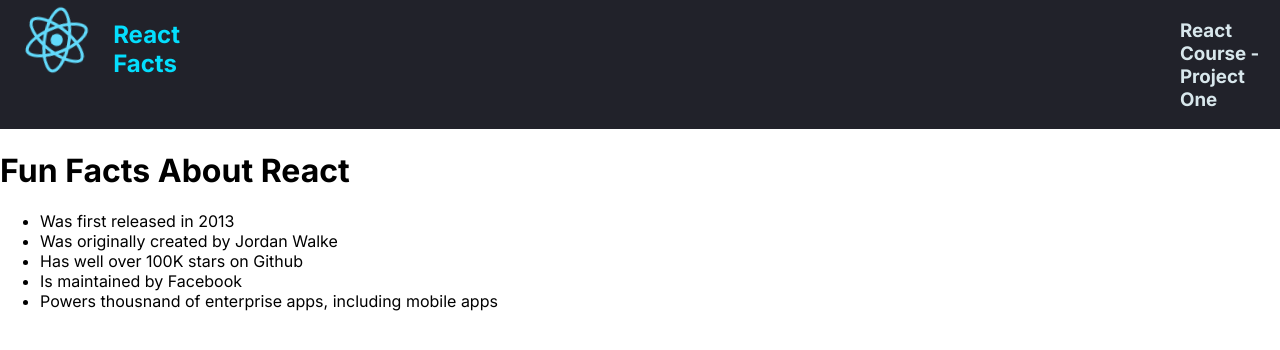
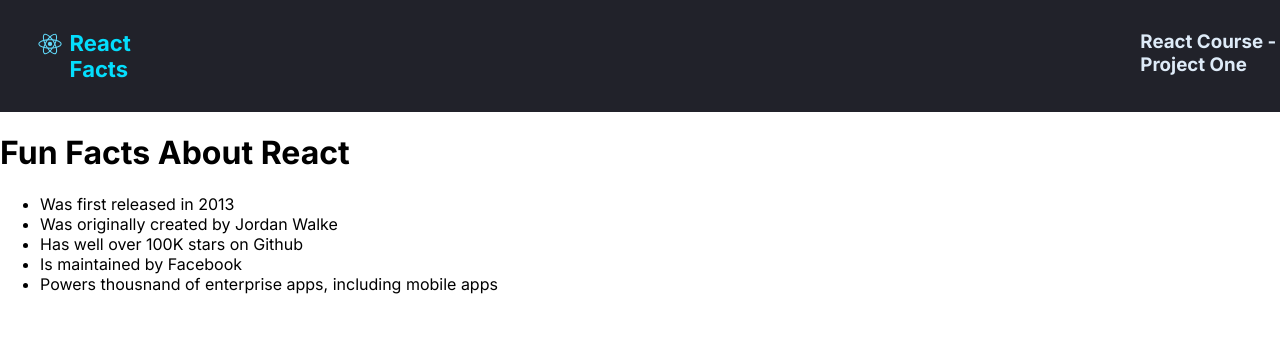
Before and after one commit to SL-GW/react-facts-static-page, a React (Create React App) app: page / in a window 1280 px wide. Shown: the top 350 px of the page. Built offline with nearby package versions, Linux system fonts and the light colour scheme; a web font is replaced by a local one.

Commit message:
Updated NavBar

```diff
--- a/src/App.css
+++ b/src/App.css
@@ -1,12 +1,8 @@
 .App {
   font-family: "Inter", sans-serif;
   font-optical-sizing: auto;
-  font-weight: <weight>;
+  font-weight: 400;
   font-style: normal;
-}
-.App-logo {
-  height: 10vmin;
-  pointer-events: none;
 }
 
 @media (prefers-reduced-motion: no-preference) {
@@ -29,12 +25,3 @@
 .App-link {
   color: #61dafb;
 }
-
-@keyframes App-logo-spin {
-  from {
-    transform: rotate(0deg);
-  }
-  to {
-    transform: rotate(360deg);
-  }
-}
--- a/src/NavBar.css
+++ b/src/NavBar.css
@@ -5,13 +5,24 @@
 .grid {
   display: flex;
   justify-content: left;
+  padding: 30px 0px;
 }
 
 h2 {
   color: #04defd;
+  font-weight: bold;
+  font-size: 22px;
+  margin: 0;
 }
 
 h3 {
-  margin-left: 1000px;
-  color: #d8e7ec;
+  color: #deebf8;
+  margin: 0px 0px 0px 1000px;
+  font-weight: 600px;
 }
+
+.App-logo {
+  height: 28px;
+  pointer-events: none;
+  padding-left: 30px;
+}
```
